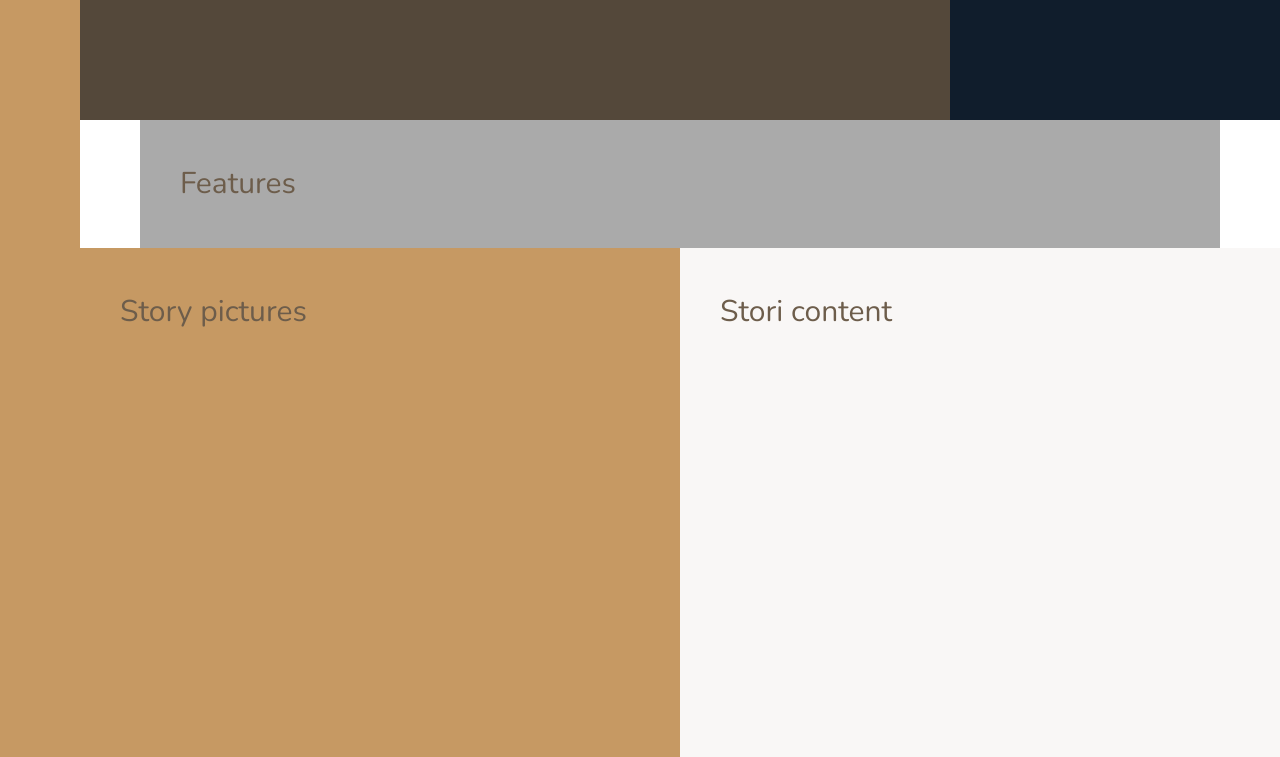
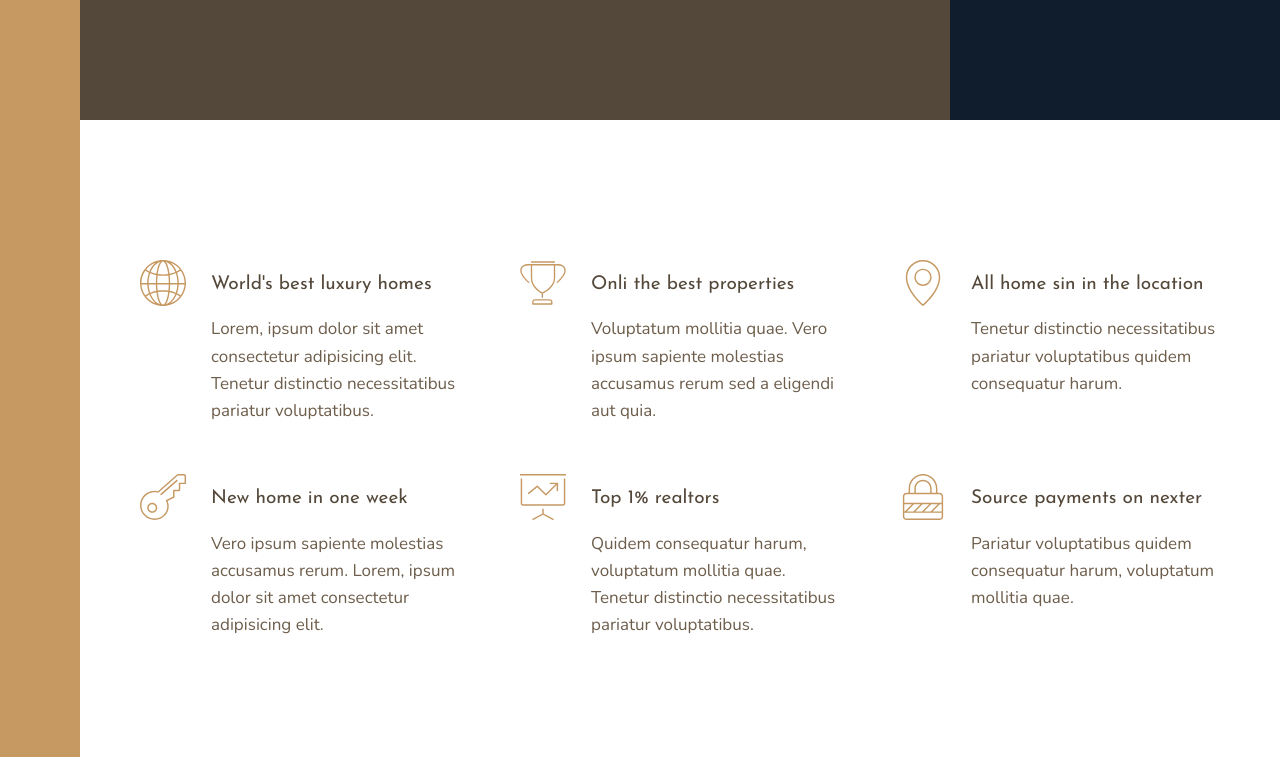
Before and after one commit to Hermodesign/nexter, a website: page index.html in a window 1280 px wide. Shown: the part 520-1277 px from the top of the page. Drawn offline with nearby package versions, Linux system fonts and the light colour scheme.

Commit message:
06 12 2023

```diff
--- a/index.html
+++ b/index.html
@@ -17,7 +17,60 @@
     <div class="sidebar">Sidebar</div>
     <div class="header">Header</div>
     <div class="realtors">Top 3 realtours</div>
-    <section class="features">Features</section>
+    <section class="features">
+        <div class="feature">
+            <svg class="feature__icon">
+                <use xlink:href="img/sprite.svg#icon-global"></use>
+            </svg>
+            <h4 class="heading-4 heading-4--dark">World's best luxury homes</h4>
+            <p class="feature__text">Lorem, ipsum dolor sit amet consectetur adipisicing elit. Tenetur distinctio
+                necessitatibus pariatur voluptatibus.</p>
+        </div>
+
+        <div class="feature">
+            <svg class="feature__icon">
+                <use xlink:href="img/sprite.svg#icon-trophy"></use>
+            </svg>
+            <h4 class="heading-4 heading-4--dark">Onli the best properties</h4>
+            <p class="feature__text">Voluptatum mollitia quae. Vero ipsum sapiente molestias accusamus rerum sed a
+                eligendi aut quia.</p>
+        </div>
+
+        <div class="feature">
+            <svg class="feature__icon">
+                <use xlink:href="img/sprite.svg#icon-map-pin"></use>
+            </svg>
+            <h4 class="heading-4 heading-4--dark">All home sin in the location</h4>
+            <p class="feature__text">Tenetur distinctio necessitatibus pariatur voluptatibus quidem consequatur harum.
+            </p>
+        </div>
+
+        <div class="feature">
+            <svg class="feature__icon">
+                <use xlink:href="img/sprite.svg#icon-key"></use>
+            </svg>
+            <h4 class="heading-4 heading-4--dark">New home in one week</h4>
+            <p class="feature__text">Vero ipsum sapiente molestias accusamus rerum. Lorem, ipsum dolor sit amet
+                consectetur adipisicing elit.</p>
+        </div>
+
+        <div class="feature">
+            <svg class="feature__icon">
+                <use xlink:href="img/sprite.svg#icon-presentation"></use>
+            </svg>
+            <h4 class="heading-4 heading-4--dark">Top 1% realtors</h4>
+            <p class="feature__text">Quidem consequatur harum, voluptatum mollitia quae. Tenetur distinctio
+                necessitatibus pariatur voluptatibus.</p>
+        </div>
+
+        <div class="feature">
+            <svg class="feature__icon">
+                <use xlink:href="img/sprite.svg#icon-lock"></use>
+            </svg>
+            <h4 class="heading-4 heading-4--dark">Source payments on nexter</h4>
+            <p class="feature__text">Pariatur voluptatibus quidem consequatur harum, voluptatum mollitia quae.</p>
+        </div>
+    </section>
     <div class="story__pictures">Story pictures</div>
     <div class="story__content">Stori content</div>
     <section class="homes">Homes</section>
--- a/sass/_base.scss
+++ b/sass/_base.scss
@@ -43,8 +43,8 @@ body {
     [center-end] minmax(6rem, 1fr)
     [full-end];
 
-  & > * {
-    padding: 40px;
-    font-size: 3rem;
-  }
+  // & > * {
+  //   padding: 40px;
+  //   font-size: 3rem;
+  // }
 }
--- a/sass/_features.scss
+++ b/sass/_features.scss
@@ -1,4 +1,32 @@
 .features {
-  background-color: $color-grey-light-2;
+  // background-color: $color-grey-light-2;
   grid-column: center-start / center-end;
+
+  margin: 15rem 0;
+
+  display: grid;
+  grid-gap: 6rem;
+  // grid-template-columns: repeat(3, 1fr);
+  grid-template-columns: repeat(auto-fit, minmax(25rem, 1fr));
+  grid-template-rows: repeat(2, min-content);
+  align-items: start;
 }
+
+.feature {
+  display: grid;
+  grid-template-columns: min-content 1fr;
+  grid-row-gap: 1.5rem;
+  grid-column-gap: 2.5rem;
+
+  &__icon {
+    fill: $color-primary;
+    width: 4.6rem;
+    height: 4.6rem;
+    grid-row: 1 / span 2;
+    transform: translateY(-1rem);
+  }
+
+  &__text {
+    font-size: 1.7rem;
+  }
+}
--- a/sass/_typography.scss
+++ b/sass/_typography.scss
@@ -0,0 +1,17 @@
+%heading {
+  font-family: $font-display;
+  font-weight: 400;
+}
+
+.heading-4 {
+  @extend %heading;
+  font-size: 1.9rem;
+
+  &--light {
+    color: $color-grey-light-1;
+  }
+
+  &--dark {
+    color: $color-grey-dark-1;
+  }
+}
```
Also changed, not shown: css/style.css.
